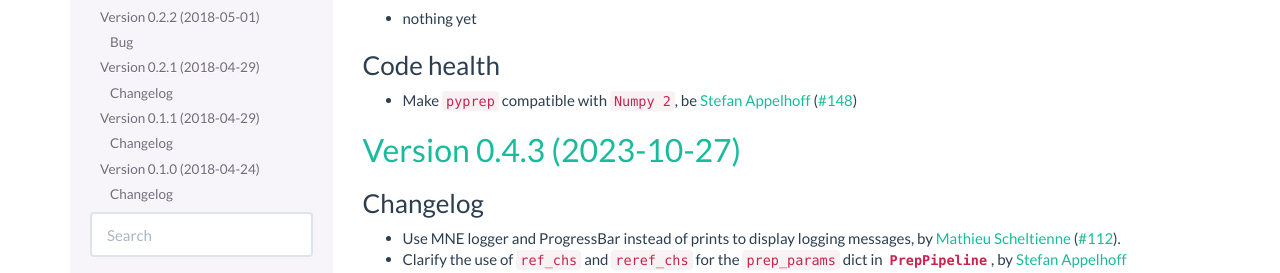
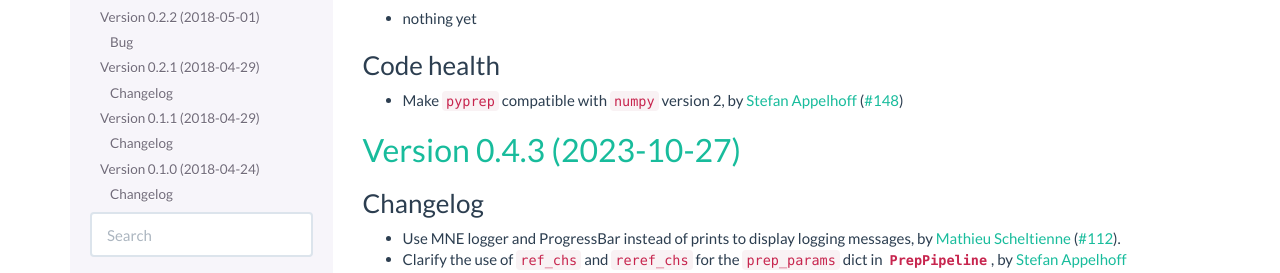
Before and after one commit to sappelhoff/pyprep, a Sphinx documentation site: the page built from docs/whats_new.rst, in a window 1280 px wide and 900 px high, scrolled down 621 px. Shown: the part 169-442 px from the top of the window. Built offline with Sphinx 7.4.7, drawn with Linux system fonts in a browser that asks for light colours.

Commit message:
fix typos

```diff
--- a/docs/whats_new.rst
+++ b/docs/whats_new.rst
@@ -34,7 +34,7 @@ Bug
 
 Code health
 ~~~~~~~~~~~
-- Make ``pyprep`` compatible with ``Numpy 2``, be `Stefan Appelhoff`_ (:gh:`148`)
+- Make ``pyprep`` compatible with ``numpy`` version 2, by `Stefan Appelhoff`_ (:gh:`148`)
 
 .. _changes_0_4_3:
 
```
